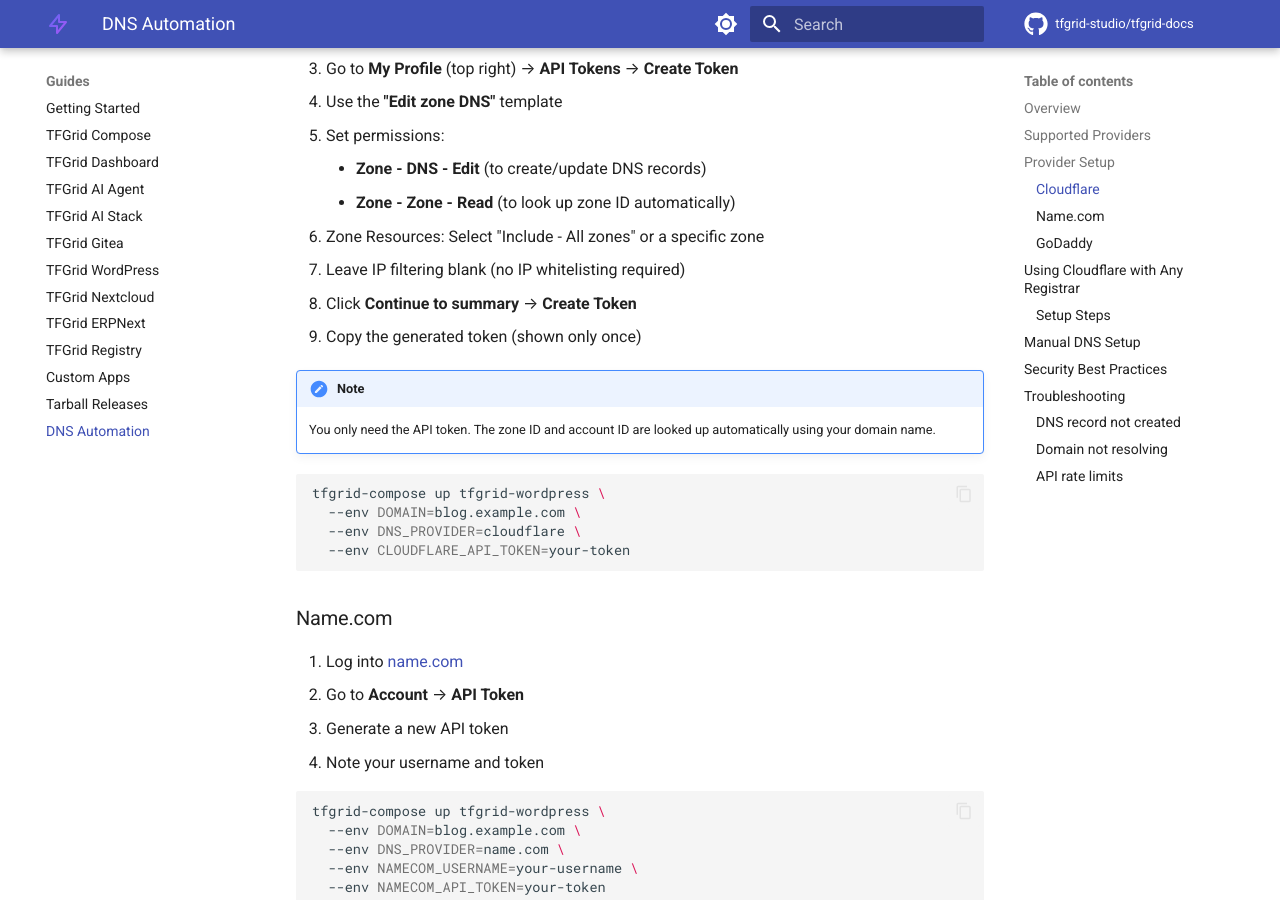
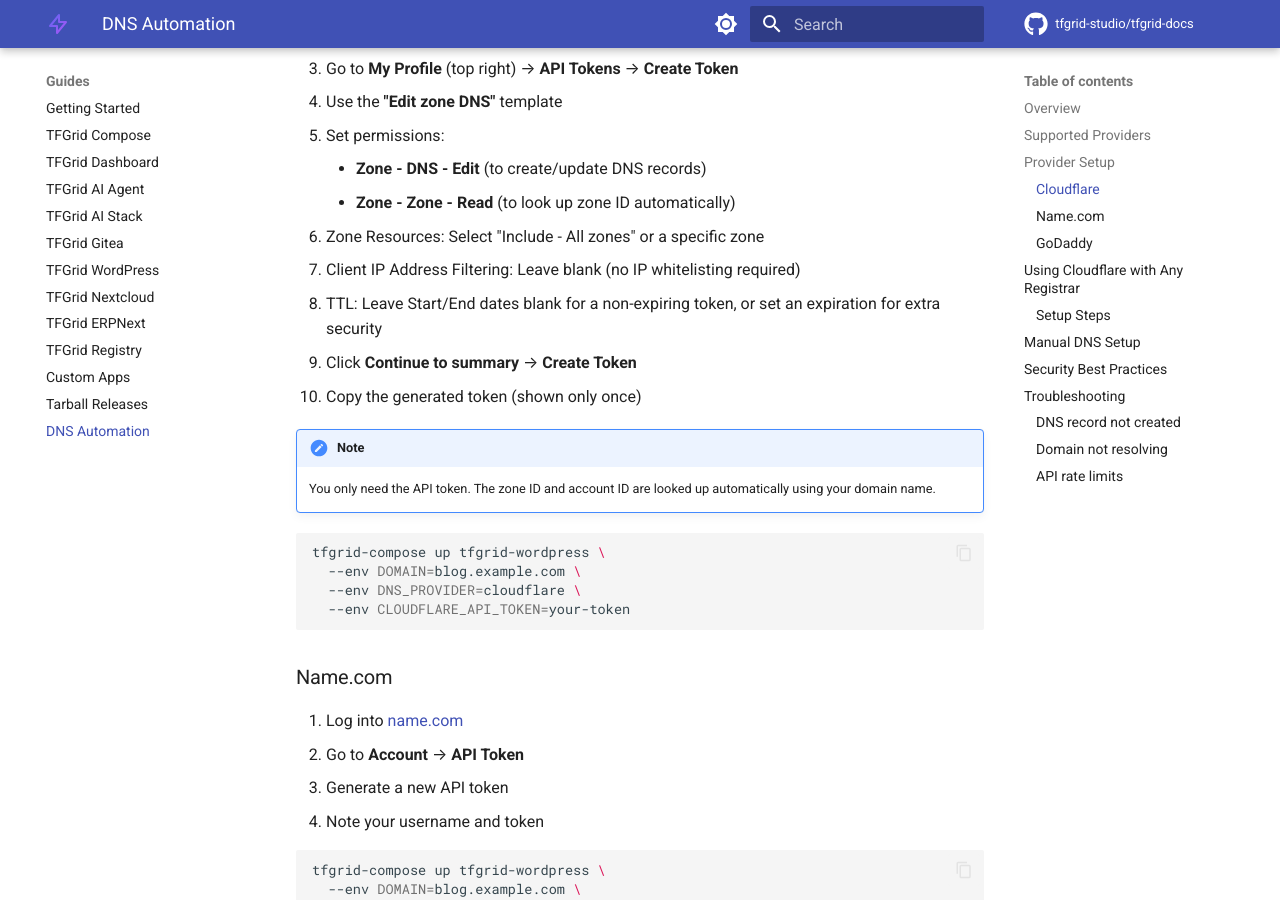
Before and after one commit to tfgrid-studio/tfgrid-docs, an MkDocs documentation site: the page built from docs/guides/dns-automation.md, in a window 1280 px wide and 900 px high, scrolled down 1092 px. Built offline with MkDocs 1.6.1 and Material for MkDocs 9.7.7, drawn with Linux system fonts in a browser that asks for light colours; comment, search, counter and statistics services are not loaded; the version menu is left out.

Commit message:
docs: Clarify Cloudflare token creation steps and TTL options

```diff
--- a/docs/guides/dns-automation.md
+++ b/docs/guides/dns-automation.md
@@ -33,9 +33,10 @@
     - **Zone - DNS - Edit** (to create/update DNS records)
     - **Zone - Zone - Read** (to look up zone ID automatically)
 6. Zone Resources: Select "Include - All zones" or a specific zone
-7. Leave IP filtering blank (no IP whitelisting required)
-8. Click **Continue to summary** → **Create Token**
-9. Copy the generated token (shown only once)
+7. Client IP Address Filtering: Leave blank (no IP whitelisting required)
+8. TTL: Leave Start/End dates blank for a non-expiring token, or set an expiration for extra security
+9. Click **Continue to summary** → **Create Token**
+10. Copy the generated token (shown only once)
 
 !!! note
     You only need the API token. The zone ID and account ID are looked up automatically using your domain name.
```
